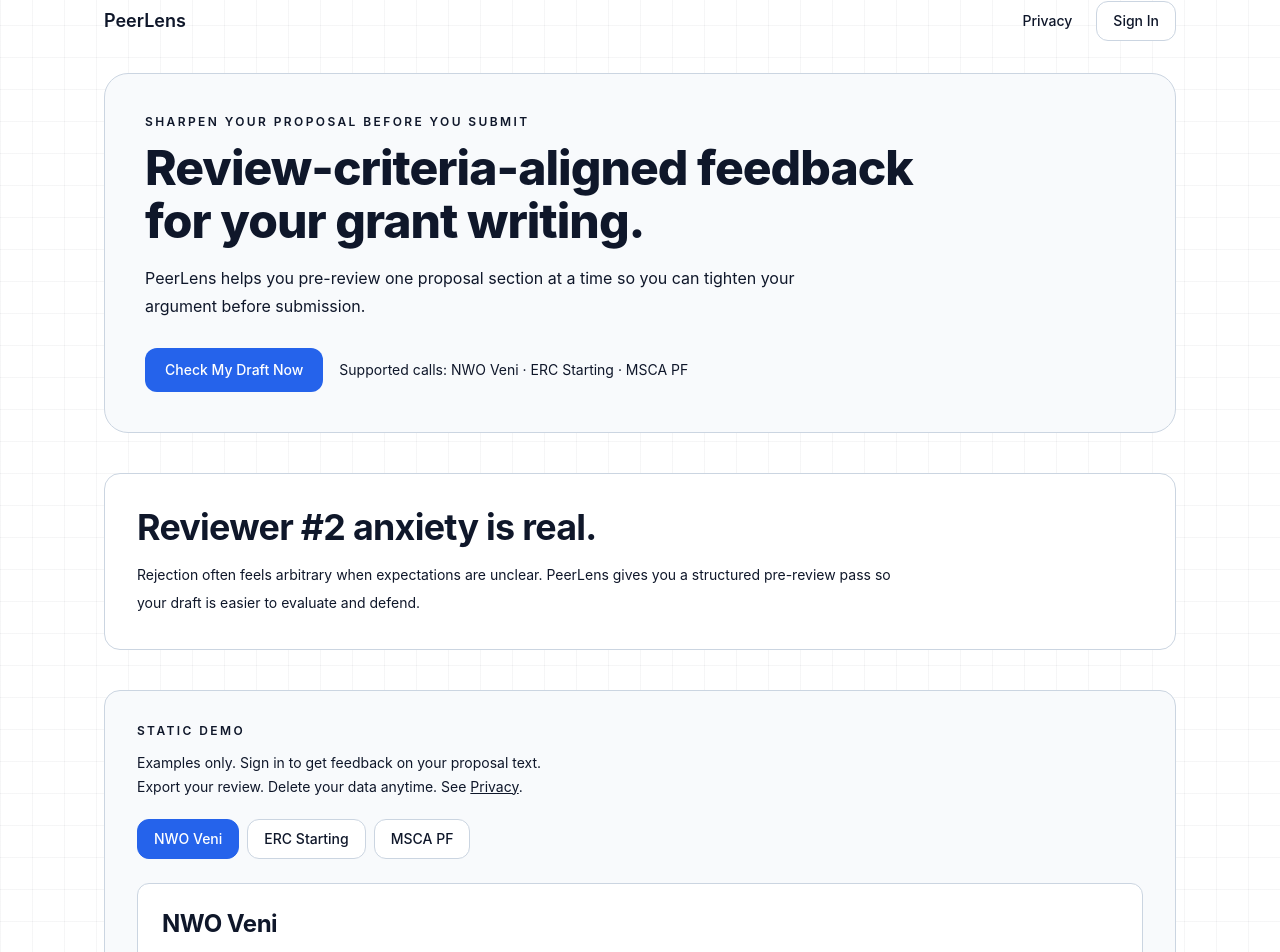
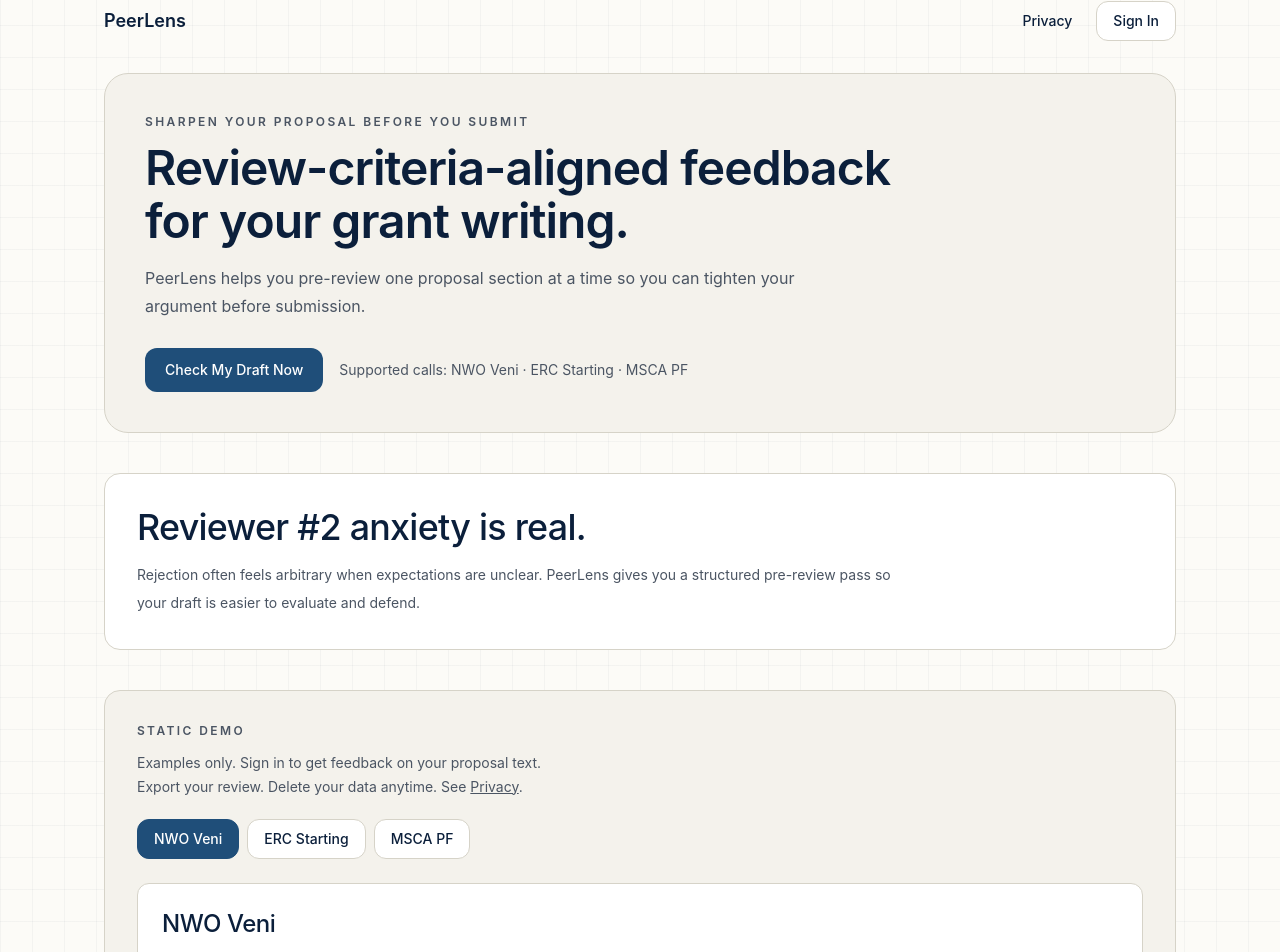
Before and after one commit to mallikgarjuna/Grant-Reviewer, a Next.js app in the folder frontend/: page / in a window 1280 px wide. Shown: the part 39-991 px from the top of the page. Built offline with nearby package versions, Linux system fonts and the light colour scheme.

Commit message:
WF-0010: peerlens-landing-design-refresh — Task 2 — implement token/type alignment

```diff
--- a/frontend/src/app/globals.css
+++ b/frontend/src/app/globals.css
@@ -2,15 +2,23 @@
 
 :root {
   --font-inter: "Inter", -apple-system, BlinkMacSystemFont, "Segoe UI", sans-serif;
-  --background: #ffffff;
-  --foreground: #0f172a;
-  --surface: #f8fafc;
-  --surface-muted: #f1f5f9;
-  --border: #cbd5e1;
-  --primary: #2563eb;
+  --background: #fcfbf7;
+  --foreground: #0b1f3b;
+  --surface: #f4f2ec;
+  --surface-muted: #eeeae2;
+  --border: #d6d3c8;
+  --muted-foreground: #4b5563;
+  --primary: #1f4e79;
   --primary-foreground: #ffffff;
+  --accent: #0f766e;
+  --accent-foreground: #ffffff;
+  --success: #059669;
+  --warning: #d97706;
+  --error: #dc2626;
+  --radius-sm: 8px;
   --radius-md: 12px;
   --radius-lg: 16px;
+  --radius-full: 9999px;
 }
 
 @theme inline {
@@ -19,8 +27,14 @@
   --color-surface: var(--surface);
   --color-surface-muted: var(--surface-muted);
   --color-border: var(--border);
+  --color-muted-foreground: var(--muted-foreground);
   --color-primary: var(--primary);
   --color-primary-foreground: var(--primary-foreground);
+  --color-accent: var(--accent);
+  --color-accent-foreground: var(--accent-foreground);
+  --color-success: var(--success);
+  --color-warning: var(--warning);
+  --color-error: var(--error);
   --font-sans: var(--font-inter);
 }
 
@@ -30,8 +44,8 @@ body {
   font-family: var(--font-inter), sans-serif;
   line-height: 1.5;
   background-image:
-    linear-gradient(to right, rgb(15 23 42 / 0.04) 1px, transparent 1px),
-    linear-gradient(to bottom, rgb(15 23 42 / 0.04) 1px, transparent 1px);
+    linear-gradient(to right, rgb(11 31 59 / 0.035) 1px, transparent 1px),
+    linear-gradient(to bottom, rgb(11 31 59 / 0.035) 1px, transparent 1px);
   background-size: 32px 32px;
 }
 
@@ -39,25 +53,25 @@ h1,
 h2,
 h3 {
   letter-spacing: -0.02em;
-  color: #0f172a;
+  color: var(--foreground);
 }
 
 h1 {
   font-size: clamp(2rem, 4vw, 3rem);
   line-height: 1.1;
-  font-weight: 800;
+  font-weight: 600;
 }
 
 h2 {
   font-size: clamp(1.5rem, 2.8vw, 2.25rem);
   line-height: 1.2;
-  font-weight: 700;
+  font-weight: 500;
 }
 
 h3 {
   font-size: clamp(1.25rem, 2vw, 1.5rem);
   line-height: 1.3;
-  font-weight: 700;
+  font-weight: 500;
 }
 
 button,
@@ -73,7 +87,7 @@ select,
 }
 
 :focus-visible {
-  outline: 3px solid #2563eb;
+  outline: 3px solid var(--primary);
   outline-offset: 2px;
 }
 
```
